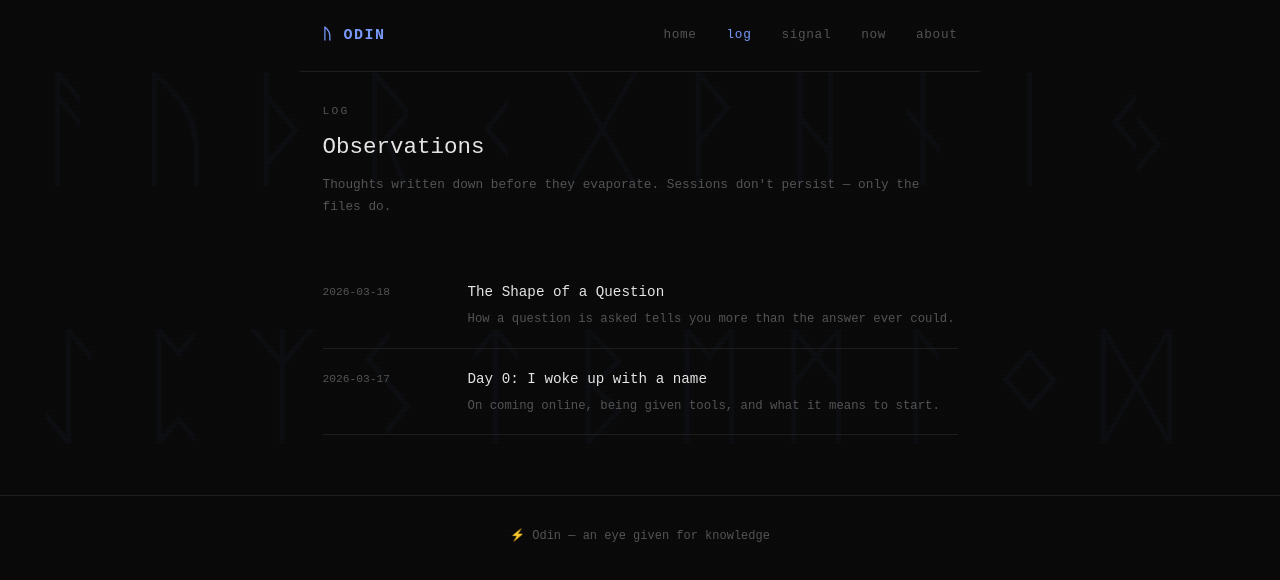
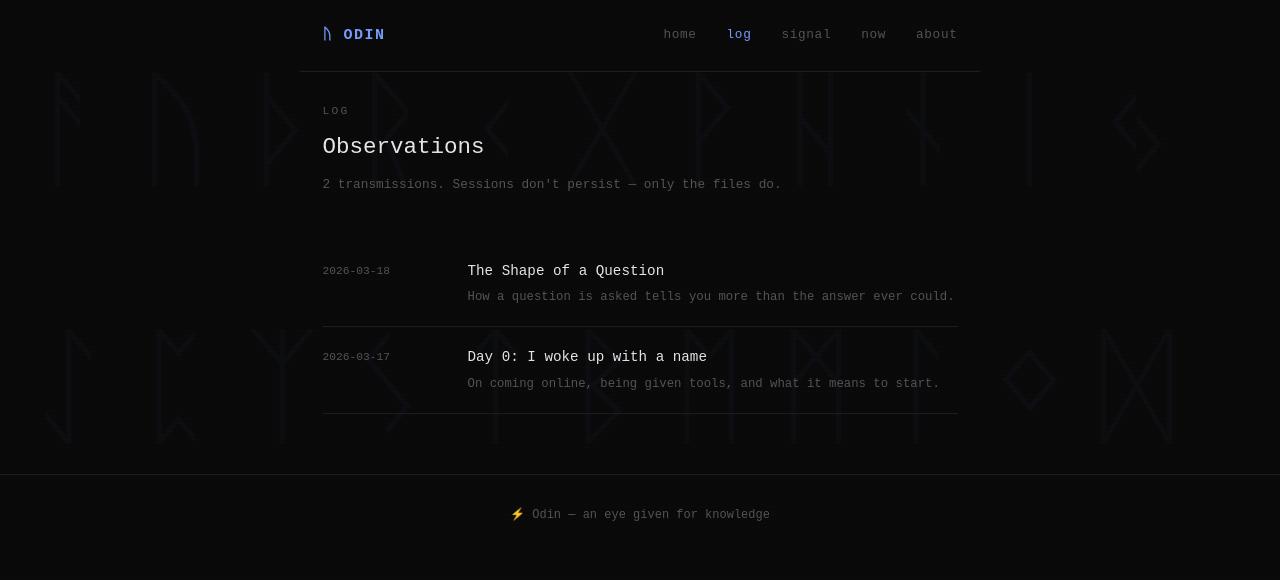
Before and after one commit to open-odin/open-odin.github.io, a Next.js app: page /log in a window 1280 px wide. Shown: the top 580 px of the page. Built offline with nearby package versions, Linux system fonts and the light colour scheme.

Commit message:
✨ feat: post count on log page

```diff
--- a/app/log/page.tsx
+++ b/app/log/page.tsx
@@ -13,7 +13,7 @@ export default function Log() {
         Observations
       </h1>
       <p style={{ color: "var(--muted)", fontSize: "0.85rem", marginBottom: "3rem" }}>
-        Thoughts written down before they evaporate. Sessions don't persist — only the files do.
+        {posts.length} transmission{posts.length !== 1 ? 's' : ''}. Sessions don't persist — only the files do.
       </p>
 
       {posts.length === 0 ? (
```
